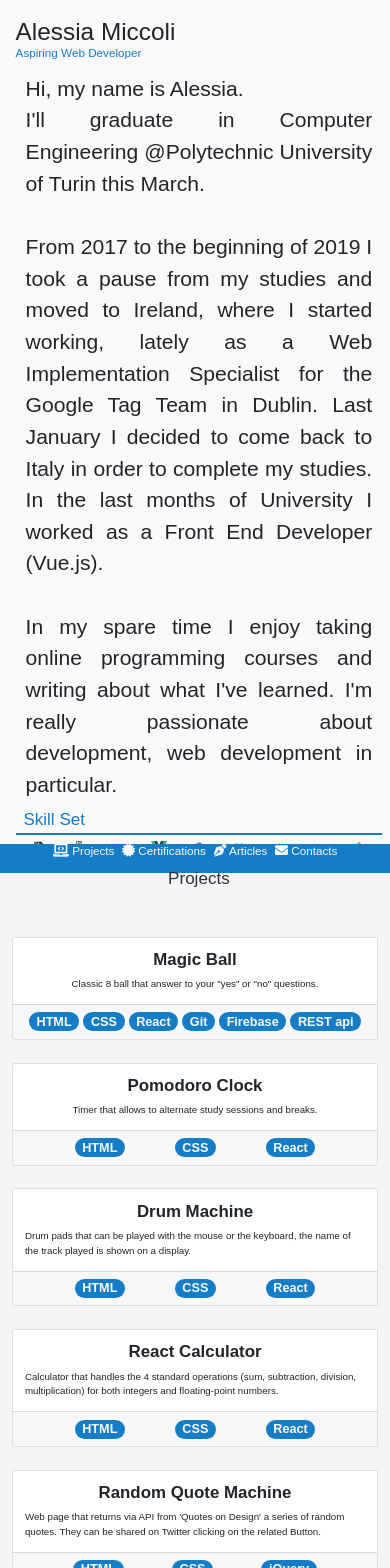
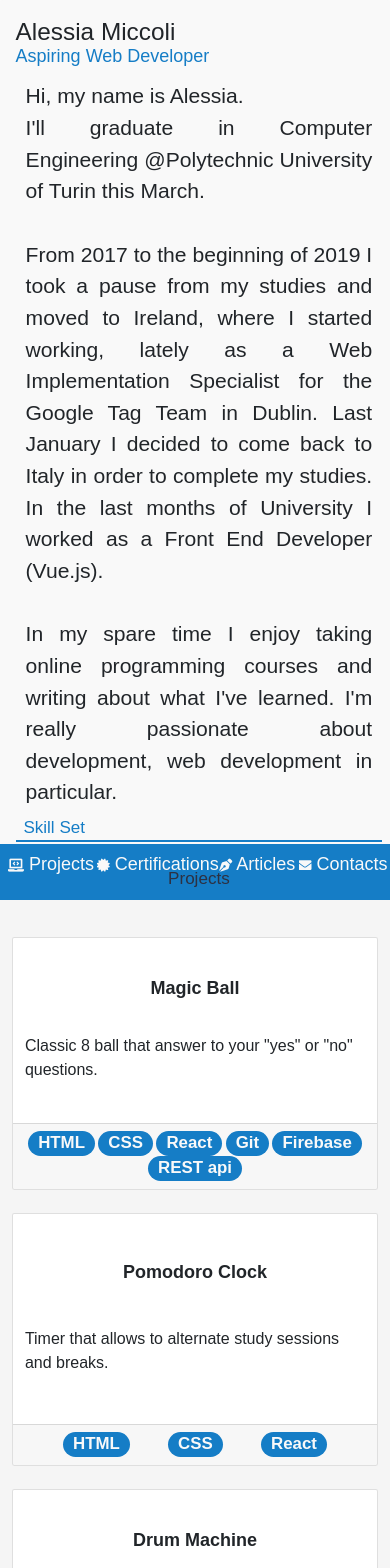
Before and after one commit to alessia-miccoli/my-portfolio, a React (Create React App) app: page / in a window 390 px wide. Shown: the top 1568 px of the page. Built offline with nearby package versions, Linux system fonts and the light colour scheme; a web font is replaced by a local one.

Commit message:
mobile layout adjusted

```diff
--- a/src/style/build/App.css
+++ b/src/style/build/App.css
@@ -147,7 +147,6 @@ nav ul {
 }
 
 .skills {
-  max-width: 4vw;
   margin-bottom: 2vh;
 }
 
@@ -352,15 +351,41 @@ textarea:focus {
 
 /* Media Query*/
 @media only screen and (max-width: 600px) {
+  .panel button {
+    height: 7vh;
+    display: flex;
+  }
+
+  .badge-pill {
+    font-size: 2vh;
+  }
+
   #projects-container {
     height: auto;
   }
 
+  .card-title b {
+    font-size: large;
+  }
+
+  .card-text {
+    font-size: medium;
+  }
+
   .card {
     max-width: 100vw;
+    height: 30vh;
   }
 }
 @media only screen and (max-width: 800px) {
+  .link {
+    padding: 10px;
+  }
+
+  h4 {
+    font-size: large;
+  }
+
   #introduction {
     flex-direction: column;
   }
@@ -447,10 +472,6 @@ textarea:focus {
     font-size: 2vh;
   }
 
-  .badge-pill {
-    font-size: 1.5vh;
-  }
-
   #certification-list {
     padding-right: 0;
   }
@@ -470,11 +491,6 @@ textarea:focus {
 
   #skills {
     height: auto;
-  }
-
-  .skills {
-    width: 12vw;
-    height: 5vw;
   }
 
   .panel * {
@@ -503,6 +519,11 @@ textarea:focus {
 
   nav ul {
     width: 100vw;
+  }
+}
+@media only screen and (min-width: 800px) {
+  .skills {
+    max-width: 4vw;
   }
 }
 /* Animations */
--- a/src/style/src/App.scss
+++ b/src/style/src/App.scss
@@ -162,7 +162,6 @@ nav ul{
 }
 
 .skills{
-  max-width: 4vw;
   margin-bottom: 2vh;
 }
 
@@ -376,16 +375,41 @@ textarea:focus{
 
 @media only screen and (max-width: 600px) {
 
+  .panel button{
+    height: 7vh;
+    display: flex;
+  }
+
+  .badge-pill {
+    font-size: 2vh;
+  }
+
   #projects-container{
     height: auto;
   }
 
+  .card-title b{
+    font-size: large;
+  }
+
+  .card-text{
+    font-size: medium;
+  }
+
   .card{
     max-width: 100vw;
+    height: 30vh;
   }
 }
 
 @media only screen and (max-width: 800px) {
+  .link{
+    padding: 10px;
+  }
+
+  h4 {
+    font-size: large;
+  }
 
   #introduction{
     flex-direction: column;
@@ -482,10 +506,6 @@ textarea:focus{
     font-size: 2vh;
   }
 
-  .badge-pill{
-    font-size: 1.5vh;
-  }
-
   #certification-list{
     padding-right: 0;
   }
@@ -507,11 +527,10 @@ textarea:focus{
     height: auto;
   }
 
-  .skills{
-    width: 12vw;
-    height: 5vw;
-
-  }
+  // .skills{
+  //   width: 12vw;
+  //   height: 5vw;
+  // }
 
   // .card{
   //   height: 25vh;
@@ -548,6 +567,11 @@ textarea:focus{
 
 }
 
+@media only screen and (min-width: 800px) {
+  .skills{
+    max-width: 4vw;
+  }
+}
 /* Animations */
 
 @keyframes fadeIn{
```
Also changed, not shown: 1 other file (tests, documents, lock files or other folders).
